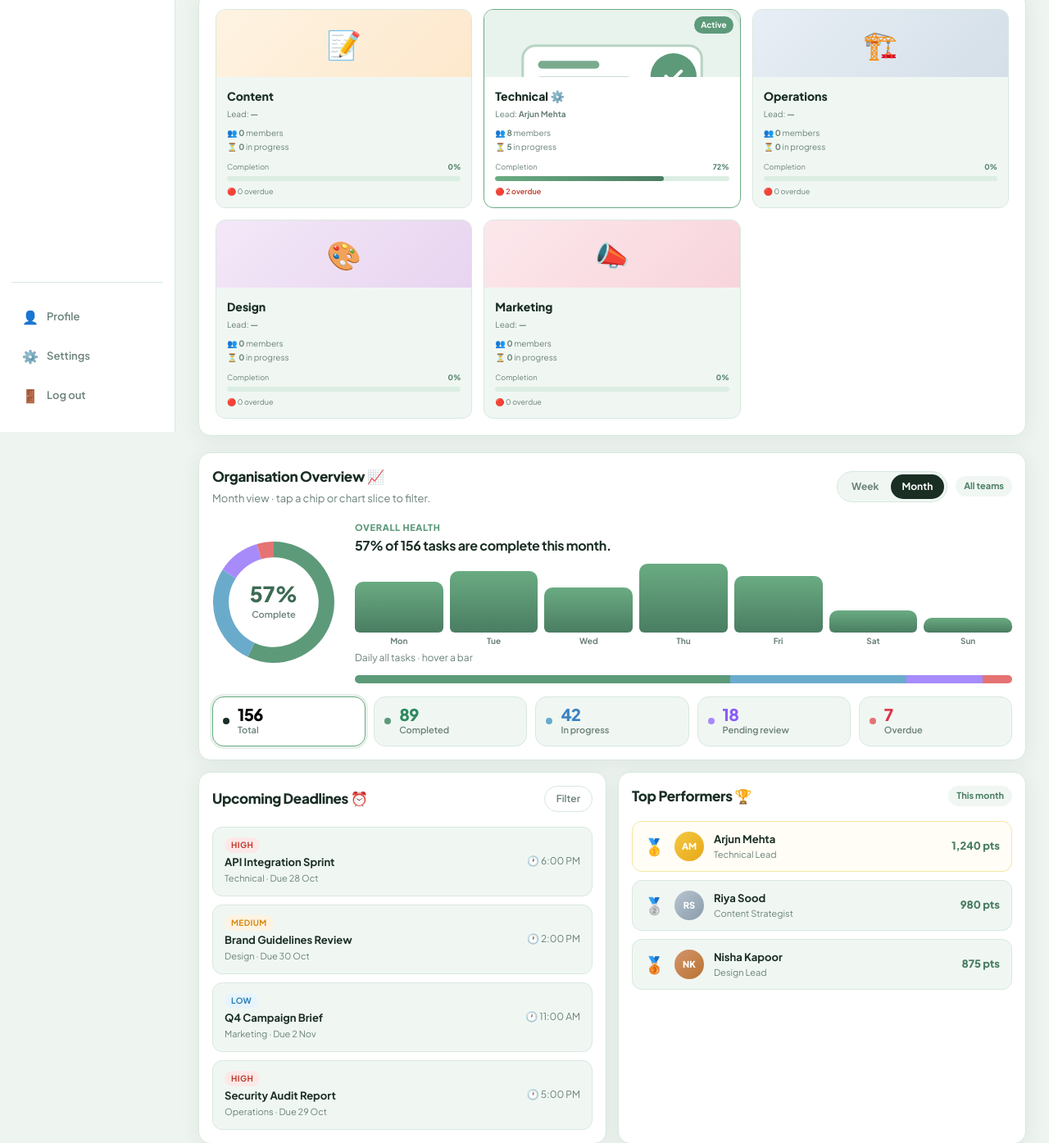
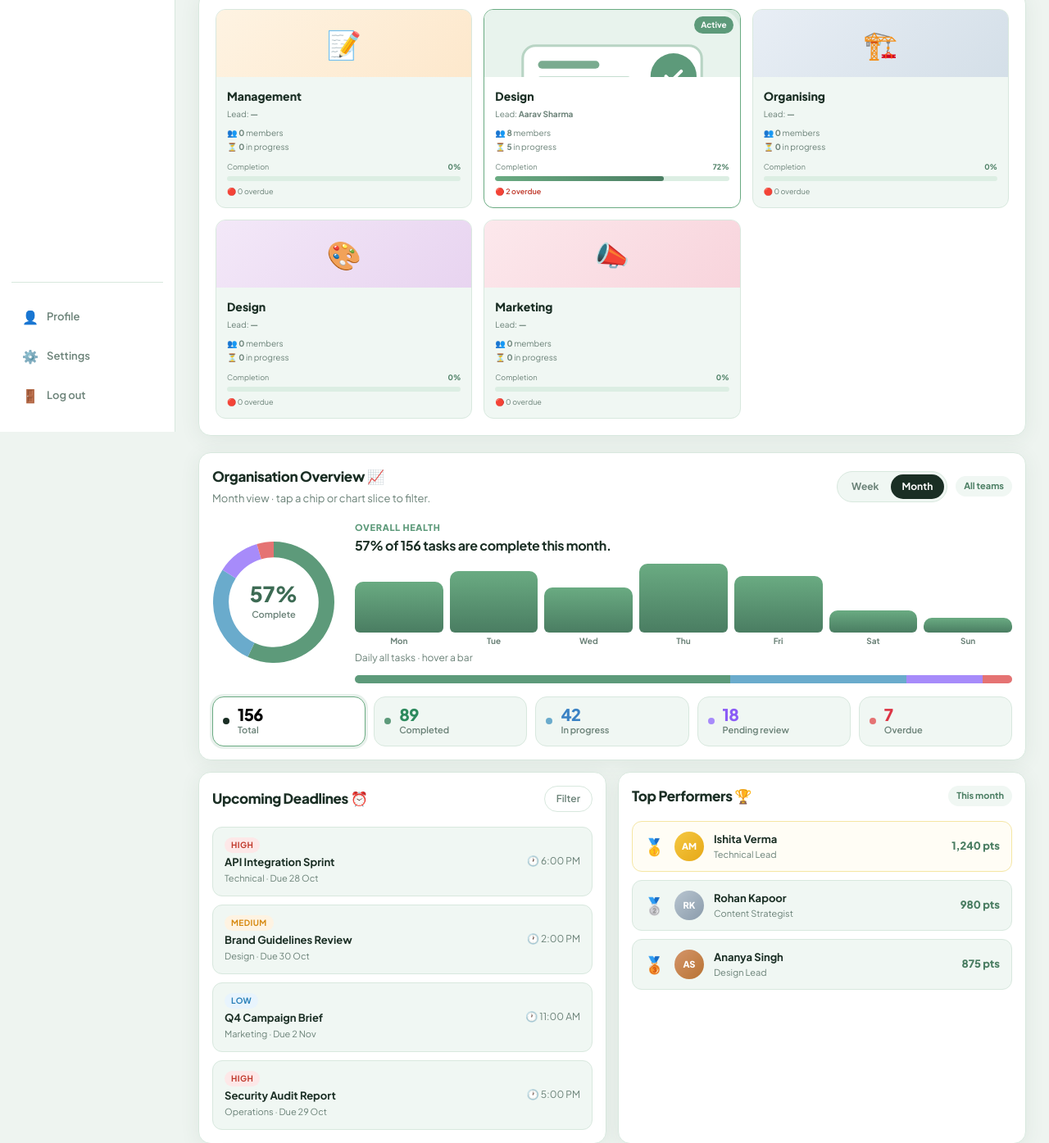
Before and after one commit to RiyaSood23/Orbit, a website: page dashboard.html in a window 1280 px wide. Shown: the part 273-1668 px from the top of the page at 82% size. Drawn offline with nearby package versions, Linux system fonts and the light colour scheme.

Commit message:
top performers fixed

```diff
--- a/dashboard.html
+++ b/dashboard.html
@@ -96,7 +96,7 @@
                     <span class="team-emoji">📝</span>
                   </div>
                   <div class="team-card-body">
-                    <h3>Content</h3>
+                    <h3>Management</h3>
                     <p class="team-lead">Lead: <strong>—</strong></p>
                     <div class="team-stats-row">
                       <span>👥 <strong>0</strong> members</span>
@@ -122,8 +122,8 @@
                     <span class="active-badge">Active</span>
                   </div>
                   <div class="team-card-body">
-                    <h3>Technical ⚙️</h3>
-                    <p class="team-lead">Lead: <strong>Arjun Mehta</strong></p>
+                    <h3>Design </h3>
+                    <p class="team-lead">Lead: <strong>Aarav Sharma</strong></p>
                     <div class="team-stats-row">
                       <span>👥 <strong>8</strong> members</span>
                       <span>⏳ <strong>5</strong> in progress</span>
@@ -148,7 +148,7 @@
                     <span class="team-emoji">🏗️</span>
                   </div>
                   <div class="team-card-body">
-                    <h3>Operations</h3>
+                    <h3>Organising</h3>
                     <p class="team-lead">Lead: <strong>—</strong></p>
                     <div class="team-stats-row">
                       <span>👥 <strong>0</strong> members</span>
@@ -372,25 +372,25 @@
                 <span class="rank-medal">🥇</span>
                 <span class="performer-avatar avatar-gold">AM</span>
                 <div class="performer-info">
-                  <strong>Arjun Mehta</strong>
+                  <strong>Ishita Verma</strong>
                   <span>Technical Lead</span>
                 </div>
                 <span class="performer-points">1,240 pts</span>
               </li>
               <li class="performer-item rank-2">
                 <span class="rank-medal">🥈</span>
-                <span class="performer-avatar avatar-silver">RS</span>
+                <span class="performer-avatar avatar-silver">RK</span>
                 <div class="performer-info">
-                  <strong>Riya Sood</strong>
+                  <strong>Rohan Kapoor</strong>
                   <span>Content Strategist</span>
                 </div>
                 <span class="performer-points">980 pts</span>
               </li>
               <li class="performer-item rank-3">
                 <span class="rank-medal">🥉</span>
-                <span class="performer-avatar avatar-bronze">NK</span>
+                <span class="performer-avatar avatar-bronze">AS</span>
                 <div class="performer-info">
-                  <strong>Nisha Kapoor</strong>
+                  <strong>Ananya Singh</strong>
                   <span>Design Lead</span>
                 </div>
                 <span class="performer-points">875 pts</span>
```
